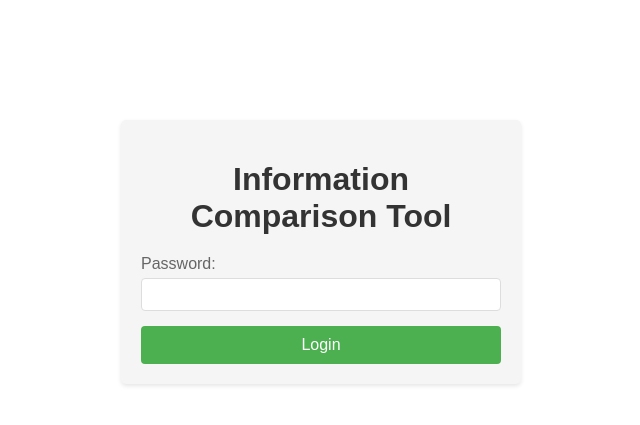
After one commit to achilli444/text_analysis_app, a Django app: template templates/login.html in a window 1280 px wide. The commit adds this page. Shown: the top 425 px of the page, without its empty margins (319-959 px from the left). Run offline with Django 4.2, Linux system fonts and the light colour scheme; the template is opened without the code that fills it, so the values that code supplies are empty.

Commit message:
Add password authentication and login system with Test_859 password

```diff
--- /dev/null
+++ b/templates/login.html
@@ -0,0 +1,73 @@
+<!DOCTYPE html>
+<html>
+<head>
+    <title>Login - Information Comparison Tool</title>
+    <style>
+        body {
+            font-family: Arial, sans-serif;
+            max-width: 400px;
+            margin: 100px auto;
+            padding: 20px;
+        }
+        .login-container {
+            background-color: #f5f5f5;
+            padding: 20px;
+            border-radius: 5px;
+            box-shadow: 0 2px 4px rgba(0, 0, 0, 0.1);
+        }
+        h1 {
+            text-align: center;
+            color: #333;
+            margin-bottom: 20px;
+        }
+        .form-group {
+            margin-bottom: 15px;
+        }
+        label {
+            display: block;
+            margin-bottom: 5px;
+            color: #666;
+        }
+        input[type="password"] {
+            width: 100%;
+            padding: 8px;
+            border: 1px solid #ddd;
+            border-radius: 4px;
+            box-sizing: border-box;
+        }
+        button {
+            width: 100%;
+            padding: 10px;
+            background-color: #4CAF50;
+            color: white;
+            border: none;
+            border-radius: 4px;
+            cursor: pointer;
+            font-size: 16px;
+        }
+        button:hover {
+            background-color: #45a049;
+        }
+        .error-message {
+            color: #ff0000;
+            margin-top: 10px;
+            text-align: center;
+        }
+    </style>
+</head>
+<body>
+    <div class="login-container">
+        <h1>Information Comparison Tool</h1>
+        <form method="POST" action="/login">
+            <div class="form-group">
+                <label for="password">Password:</label>
+                <input type="password" id="password" name="password" required>
+            </div>
+            {% if error %}
+            <div class="error-message">{{ error }}</div>
+            {% endif %}
+            <button type="submit">Login</button>
+        </form>
+    </div>
+</body>
+</html>
```
Also changed, not shown: app.py (+34 -2 lines), templates/index.html (+15 -2 lines).
